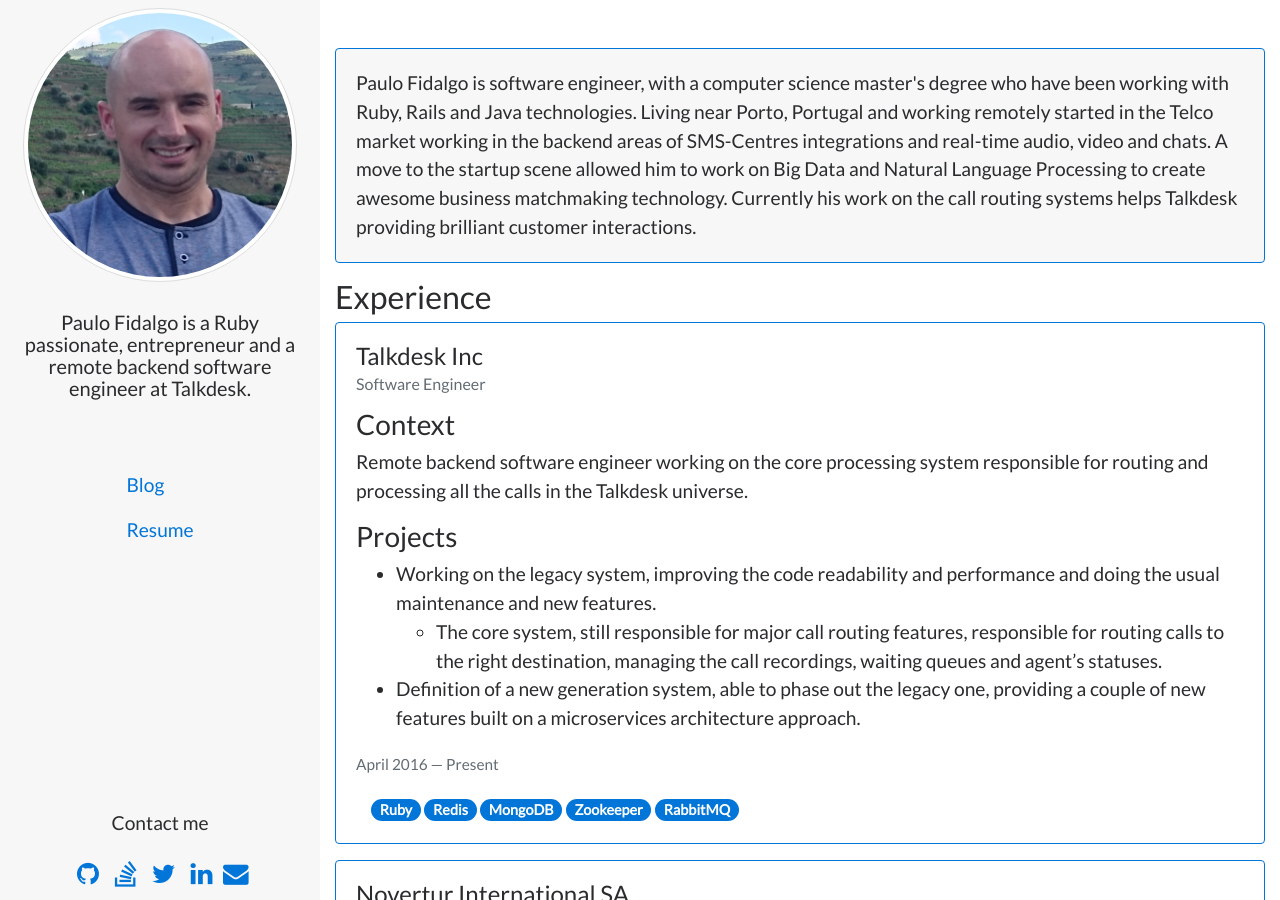
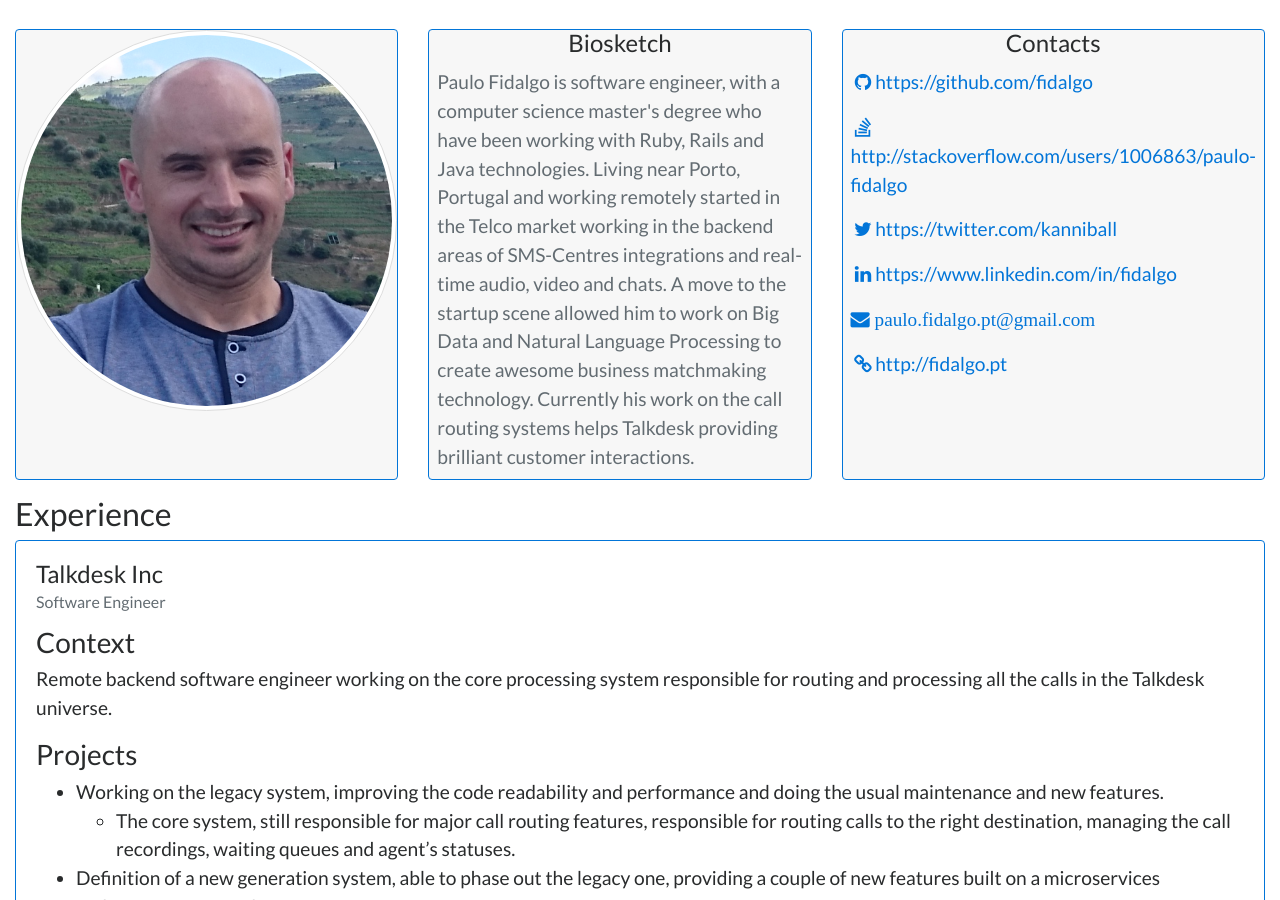
Before and after one commit to fidalgo/fidalgo.github.io, a Jekyll site: the page built from resume.html, in a window 1280 px wide and 900 px high. Built offline with Jekyll 4.4.1, drawn with Linux system fonts in a browser that asks for light colours; nearby versions of some CDN libraries.

Commit message:
Update resume to be a single page

```diff
--- /dev/null
+++ b/_layouts/single_page.html
@@ -0,0 +1,15 @@
+<!DOCTYPE html>
+<html lang="en">
+  {% include head.html %}
+
+  <body>
+    <div class="container-fluid">
+      {{ content}}
+    </div>
+  </body>
+  <script src="https://code.jquery.com/jquery-3.1.1.slim.min.js" integrity="sha384-A7FZj7v+d/sdmMqp/nOQwliLvUsJfDHW+k9Omg/a/EheAdgtzNs3hpfag6Ed950n" crossorigin="anonymous"></script>
+  <script src="https://cdnjs.cloudflare.com/ajax/libs/tether/1.4.0/js/tether.min.js" integrity="sha384-DztdAPBWPRXSA/3eYEEUWrWCy7G5KFbe8fFjk5JAIxUYHKkDx6Qin1DkWx51bBrb" crossorigin="anonymous"></script>
+  <script src="https://maxcdn.bootstrapcdn.com/bootstrap/4.0.0-alpha.6/js/bootstrap.min.js" integrity="sha384-vBWWzlZJ8ea9aCX4pEW3rVHjgjt7zpkNpZk+02D9phzyeVkE+jo0ieGizqPLForn" crossorigin="anonymous"></script>
+  <script src="/javascript/main.js"></script>
+
+</html>
--- a/resume.html
+++ b/resume.html
@@ -1,25 +1,72 @@
 ---
 author: Paulo Fidalgo
 title: Paulo Fidalgo Resume
-layout: default
-permalink: /resume/
+layout: single_page
+permalink: /resume
 ---
+<br>
+
+<div class="card-deck">
   <div class="card card-outline-primary mb-3 bg-faded">
-  <div class="card-block">
-    <p class="card-text">
-      Paulo Fidalgo is software engineer, with a computer science master's degree who have been working with Ruby, Rails and Java technologies.
-       Living near Porto, Portugal and working remotely started in the Telco market working in the backend areas of SMS-Centres integrations and real-time audio, video and chats.
-       A move to the startup scene allowed him to work on Big Data and Natural Language Processing to create awesome business matchmaking technology.
-       Currently his work on the call routing systems helps Talkdesk providing brilliant customer interactions.
+      <img class="img-fluid align-middle mx-auto rounded-circle img-thumbnail" src="/assets/images/profile.png" alt="Paulo Fidalgo" />
+  </div>
+
+  <div class="card card-outline-primary mb-3 bg-faded">
+    <div class="card-body">
+      <h4 class="card-title text-center">Biosketch</h4>
+      <p class="card-text text-muted m-2">
+        Paulo Fidalgo is software engineer, with a computer science master's degree who have been working with Ruby, Rails and Java technologies. Living near Porto, Portugal and working remotely started in the Telco market working in the backend areas of SMS-Centres
+        integrations and real-time audio, video and chats. A move to the startup scene allowed him to work on Big Data and Natural Language Processing to create awesome business matchmaking technology. Currently his work on the call routing systems helps
+        Talkdesk providing brilliant customer interactions.
       </p>
     </div>
   </div>
 
-<h2>Experience</h2>
+  <div class="card card-outline-primary mb-3 bg-faded">
+    <div class="card-body">
+      <h4 class="card-title text-center">Contacts</h4>
+      <div class="card-text text-muted m-2">
+        <p>
+          <a href="https://github.com/{{ site.github_username }}" title="GitHub: https://github.com/{{ site.github_username }}">
+            <i class="fa fa-fw fa-github" aria-hidden="true"></i>https://github.com/{{ site.github_username }}
+          </a>
+        </p>
+        <p>
+          <a href="{{ site.stackoverflow_profile_url }}" title="StackOverflow: {{ site.stackoverflow_profile_url }}">
+            <i class="fa fa-fw fa-stack-overflow" aria-hidden="true"></i>{{ site.stackoverflow_profile_url }}
+          </a>
+        </p>
 
-{% assign positions=site.positions | sort: "start_date" | reverse %}
+        <p>
+          <a href="https://twitter.com/{{ site.twitter_username }}" title="Twitter: https://twitter.com/{{ site.twitter_username }}">
+            <i class="fa fa-fw fa-twitter" aria-hidden="true"></i>https://twitter.com/{{ site.twitter_username }}
+          </a>
+        </p>
 
-{% for position in positions %}
+        <p>
+          <a href="{{ site.linkedin_profile_url }}" title="Linkedin: {{ site.linkedin_profile_url }}">
+            <i class="fa fa-fw fa-linkedin" aria-hidden="true"></i>{{ site.linkedin_profile_url }}
+          </a>
+        </p>
+
+        <p>
+          <a href="#" data-contact="cGF1bG8uZmlkYWxnby5wdEBnbWFpbC5jb20=" data-subj="Q29udGFjdCB2aWEgR2l0SHViIHBhZ2U=" onfocus="this.href = 'mailto:' + atob(this.dataset.contact) + '?subject=' + atob(this.dataset.subj || '')">
+              <i class="fa fa-envelope" aria-hidden="true"> paulo.fidalgo.pt@gmail.com </i>
+            </a>
+        </p>
+
+        <p>
+        <a href="http://fidalgo.pt" title="Website: http://fidalgo.pt">
+          <i class="fa fa-fw fa-link" aria-hidden="true"></i>http://fidalgo.pt
+        </a>
+        </p>
+
+      </div>
+    </div>
+  </div>
+</div>
+
+<h2>Experience</h2> {% assign positions=site.positions | sort: "start_date" | reverse %} {% for position in positions %}
 
 <div class="card card-outline-primary mb-3">
   <div class="card-block">
@@ -34,14 +81,12 @@
     {% assign technologies = position.technologies | split: ","%}
     <div class="col">
       {% for technology in technologies %}
-    <span class="badge badge-pill badge-primary">{{technology}}</span>
-  {% endfor %}
+      <span class="badge badge-pill badge-primary">{{technology}}</span> {% endfor %}
     </div>
   </div>
 </div>
 
-{% assign previous_employer=position.employer %}
-{% endfor %}
+{% assign previous_employer=position.employer %} {% endfor %}
 
 <div class="mt-5"></div>
 <h2>Education</h2>
```
Lines whose indentation alone changed are shown as unchanged.
